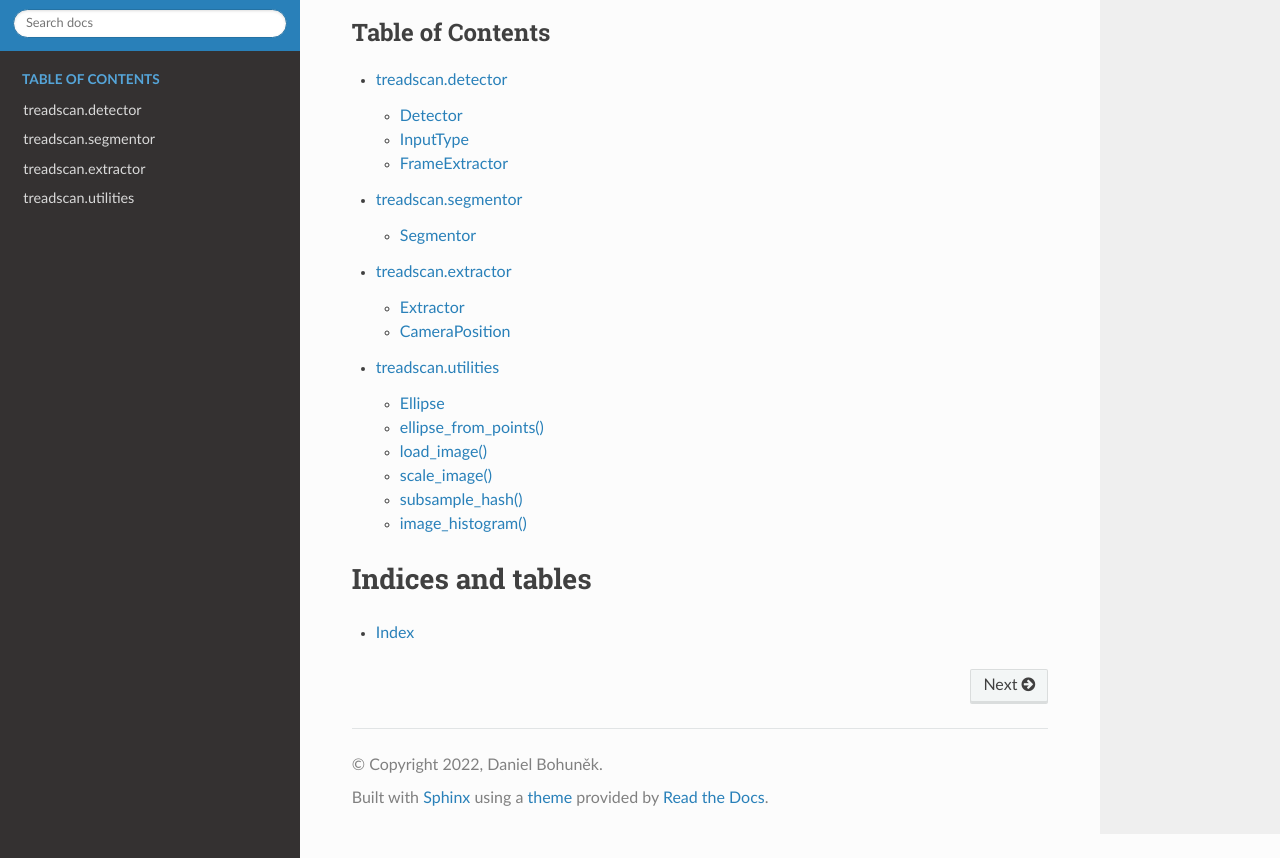
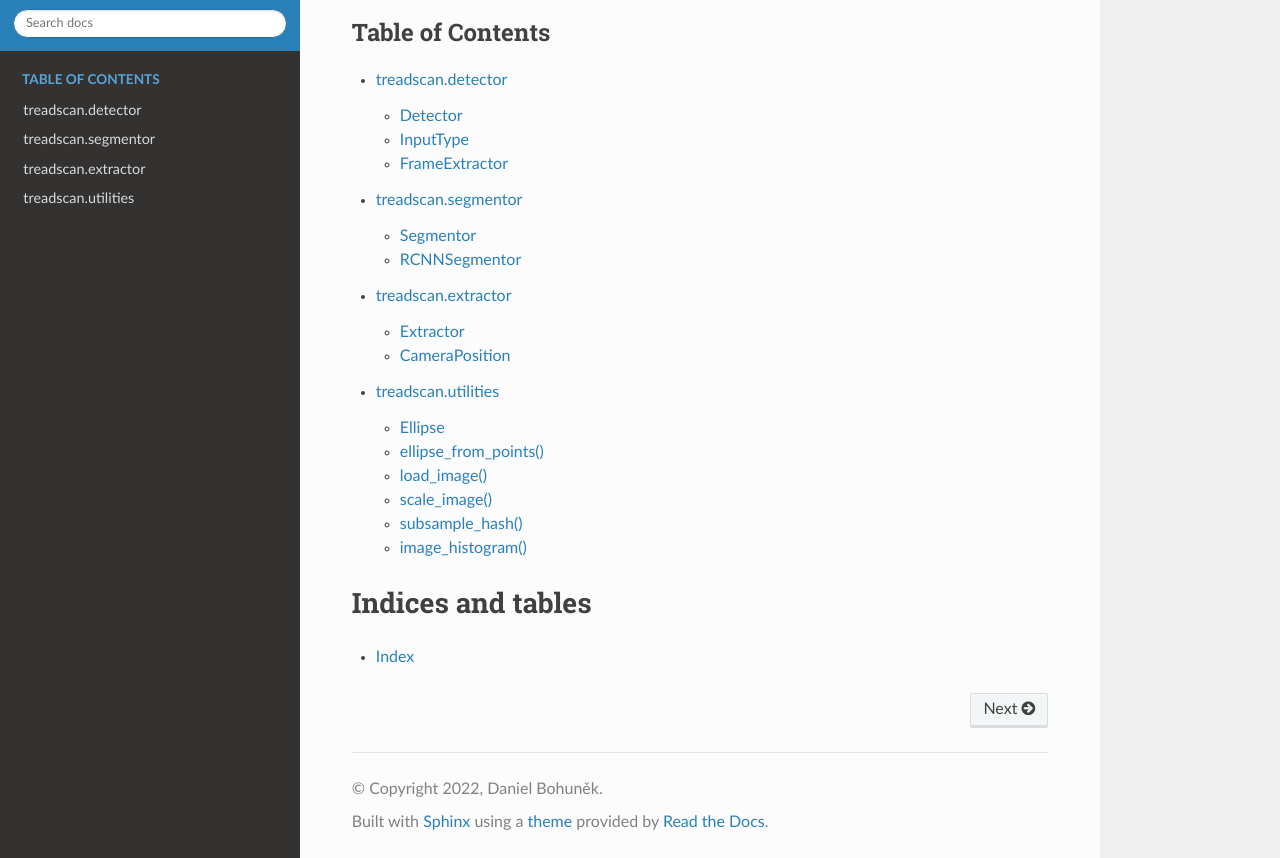
Before and after one commit to bohundan/treadscan, a Sphinx documentation site: the page built from docs/source/index.rst, in a window 1280 px wide and 900 px high, scrolled down 1156 px, cut to the strip 42-900 px from the top of the window. Built offline with Sphinx 7.4.7 and the Read the Docs theme 2.0.0, drawn with Linux system fonts in a browser that asks for light colours.

Commit message:
Added missing links to RCNNSegmentor

```diff
--- a/docs/source/index.rst
+++ b/docs/source/index.rst
@@ -29,6 +29,7 @@
    treadscan.detector.InputType
    treadscan.detector.FrameExtractor
    treadscan.segmentor.Segmentor
+   treadscan.segmentor.RCNNSegmentor
    treadscan.extractor.Extractor
    treadscan.extractor.CameraPosition
    treadscan.utilities.Ellipse
--- a/docs/source/segmentor.rst
+++ b/docs/source/segmentor.rst
@@ -10,5 +10,8 @@ Segmentor
    :members:
 
 
+RCNNSegmentor
+-------------
+
 .. autoclass:: treadscan.segmentor.RCNNSegmentor
    :members:
```
